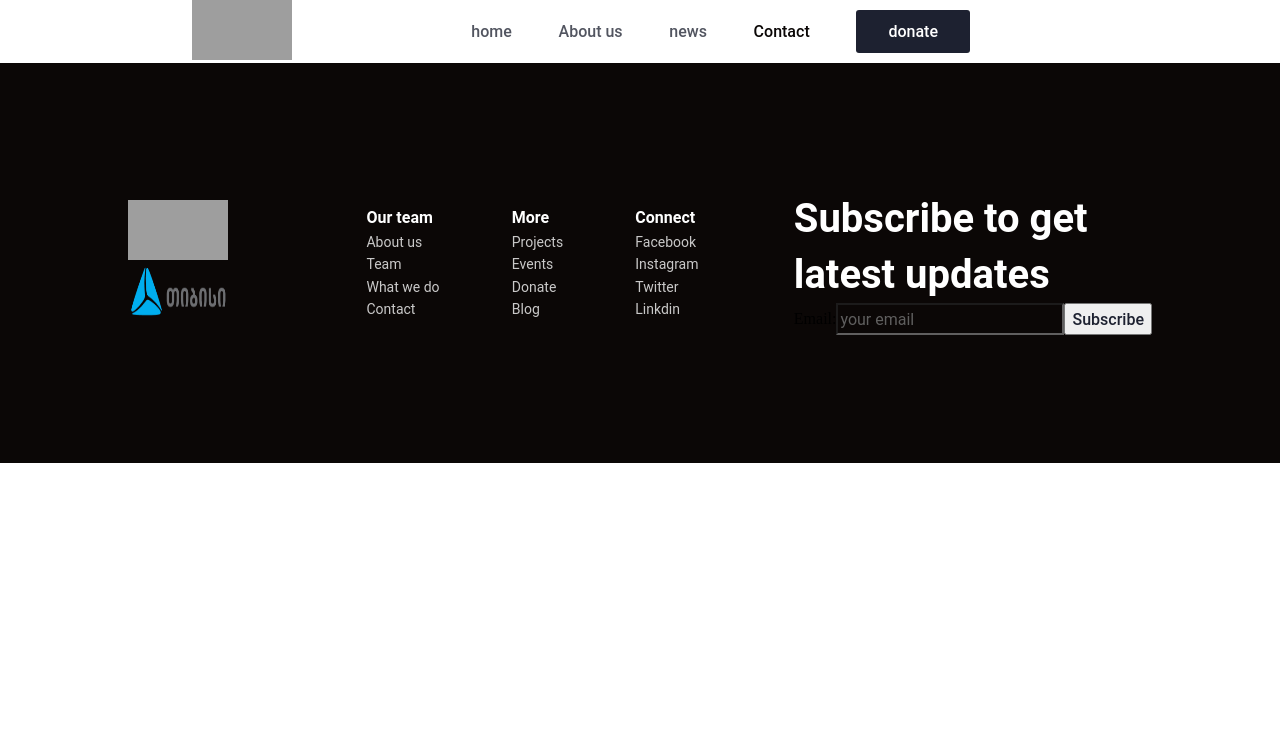
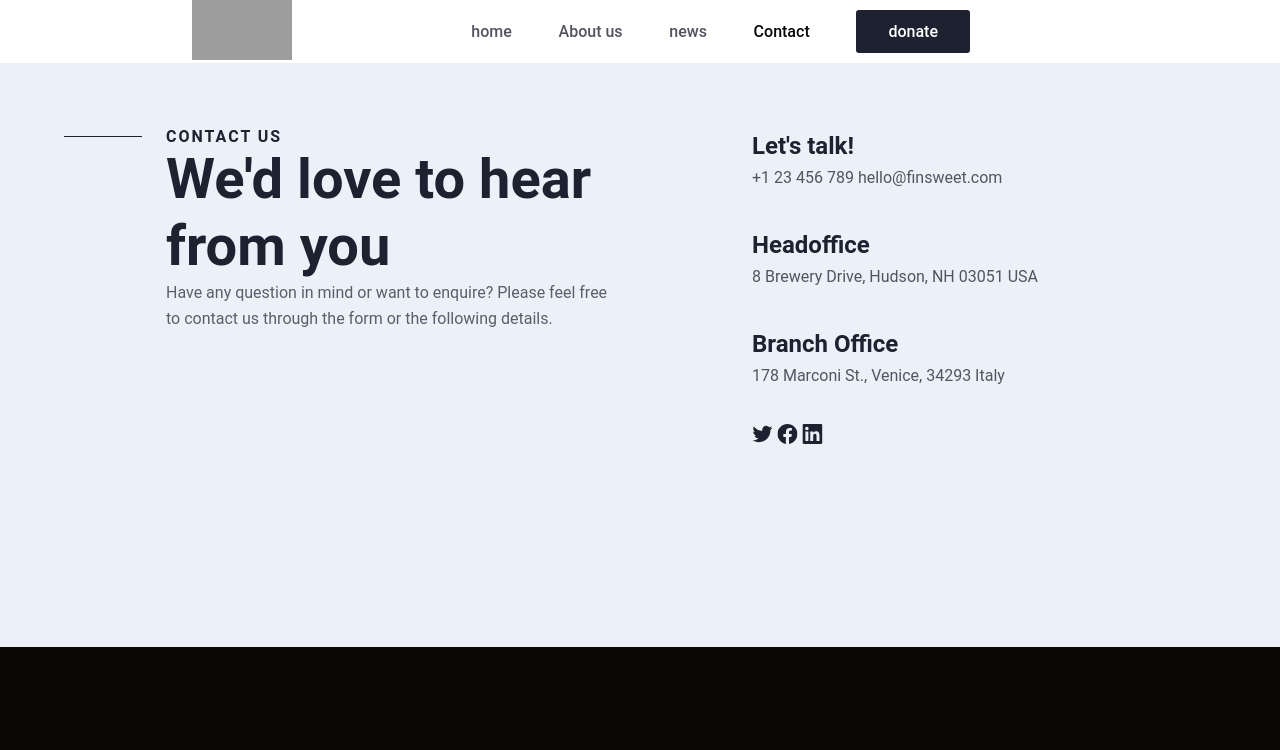
Before and after one commit to giorgadzesaba/The-final-project, a plain HTML site: page pages/contact.html in a window 1280 px wide. Shown: the top 750 px of the page. Drawn offline with Linux system fonts and the light colour scheme; grey boxes are pictures that could not be loaded.

Commit message:
contacts only inputs left

```diff
--- a/pages/contact.html
+++ b/pages/contact.html
@@ -45,6 +45,41 @@
         </div>
     </header>
     <section class="s4">
+        <div class="div1">
+            <div class="a1">
+                <div class="a">
+                    <div class="line"></div>
+                    <h4>Contact us</h4>
+                </div>
+                <div class="b">
+                    <div class="line"></div>
+                    <h1>We'd love to hear from you</h1>
+                </div>
+                <div class="c">
+                    <div class="line"></div>
+                    <h6>Have any question in mind or want to enquire? Please feel free to contact us through the form or the following details.</h6>
+                </div>
+            </div>
+            <div class="a2">
+                <div class="box">
+                    <h5>Let's talk! </h5>
+                    <h6>+1 23 456 789  hello@finsweet.com</h6>
+                </div>
+                <div class="box">
+                    <h5>Headoffice</h5>
+                    <h6>8 Brewery Drive, Hudson, NH 03051 USA</h6>
+                </div>
+                <div class="box">
+                    <h5>Branch Office</h5>
+                    <h6>178 Marconi St., Venice, 34293 Italy</h6>
+                </div>
+                <div class="box">
+                    <img src="../img/Negative.svg" alt="Facebook">
+                    <img src="../img/Negative1.svg" alt="Twitter ">
+                    <img src="../img/Negative2.svg" alt="LinkedIn">
+                </div>
+            </div>
+        </div>
     </section>
     <footer>
         <div class="container">
--- a/scss/styles/_section4.scss
+++ b/scss/styles/_section4.scss
@@ -1,57 +1,107 @@
 .s4{
-      .navbar a {
-        float: left;
-        font-size: 16px;
-        color: white;
-        text-align: center;
-        padding: 14px 16px;
-        text-decoration: none;
+  .div1{padding: 5%;
+    justify-content: start;
+    display: flex;
+    align-items: start;
+    background: var(--off-white, #EBF0F9);
+    max-width: 1920px;
+    width: 100%;
+    min-height: 584px;
+    height: 100%;
+    @media (max-width:1000px) {
+      flex-direction: column;
+      align-items: center;
+      .a2{
+        margin-top: 96px;
       }
-
-      .dropdown {
-        float: left;
-        overflow: hidden;
+    }
+    .a1{
+      margin-right: 96px;
+      .a{
+        display: flex;
+        align-items: center;
+        justify-content: start;
+        .line{
+          margin-right: 24px;
+          border-bottom: solid 1px #1D2130;
+          width: 78px;
+        }
+        h4{
+          color: var(--primary-text, #1D2130);
+          font-family: Roboto;
+          font-size: 16px;
+          font-style: normal;
+          font-weight: 700;
+          line-height: normal;
+          letter-spacing: 2px;
+          text-transform: uppercase;
+        }
       }
-
-      .dropdown .dropbtn {
-        cursor: pointer;
-        font-size: 16px;
-        border: none;
-        outline: none;
-        color: white;
-        padding: 14px 16px;
-        background-color: inherit;
-        font-family: inherit;
-        margin: 0;
+      .b{
+        display: flex;
+        align-items: center;
+        justify-content: start;
+        .line{
+          margin-right: 24px;
+          border-bottom: solid 1px transparent;
+          width: 78px;
+        }
+        h1{
+          max-width: 490px;
+          width: 100%;
+          color: var(--b, #1D2130);
+          font-family: Roboto;
+          font-size: 56px;
+          font-style: normal;
+          font-weight: 700;
+          line-height: 120%;
+          @media (max-width:459px) {
+            font-size: 42px;
+          }
+        }
       }
-
-      .navbar a:hover, .dropdown:hover .dropbtn, .dropbtn:focus {
-        background-color: red;
+      .c{
+        display: flex;
+        align-items: center;
+        justify-content: start;
+        .line{
+          margin-right: 24px;
+          border-bottom: solid 1px transparent;
+          width: 78px;
+        }
+        h6{
+          max-width: 450px;
+          width: 100%;
+          color: var(--b, #1D2130);
+          font-family: Roboto;
+          font-size: 16px;
+          font-style: normal;
+          font-weight: 400;
+          line-height: 160%;
+          opacity: 0.699999988079071;
+        }
       }
-
-      .dropdown-content {
-        display: none;
-        position: absolute;
-        background-color: #f9f9f9;
-        min-width: 160px;
-        box-shadow: 0px 8px 16px 0px rgba(0,0,0,0.2);
-        z-index: 1;
+    }
+    .a2{
+      .box{
+        padding-bottom: 35px;
+        h5{
+          color: var(--primary-text, #1D2130);
+          font-family: Roboto;
+          font-size: 24px;
+          font-style: normal;
+          font-weight: 700;
+          line-height: 160%;
+        }
+        h6{
+          color: var(--secondary-text, #525560);
+          font-family: Roboto;
+          font-size: 16px;
+          font-style: normal;
+          font-weight: 400;
+          line-height: 160%;
+        }
       }
-
-      .dropdown-content a {
-        float: none;
-        color: black;
-        padding: 12px 16px;
-        text-decoration: none;
-        display: block;
-        text-align: left;
-      }
-
-      .dropdown-content a:hover {
-        background-color: #ddd;
-      }
-
-      .show {
-        display: block;
-      }
+    }
+  }
 }
```
Also changed, not shown: css/global.css, img/Negative.svg (added), img/Negative1.svg (added), img/Negative2.svg (added), 1 other file.
